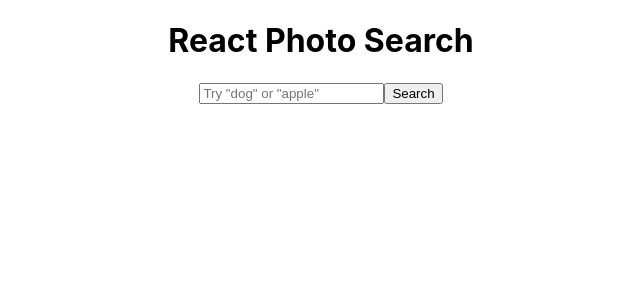
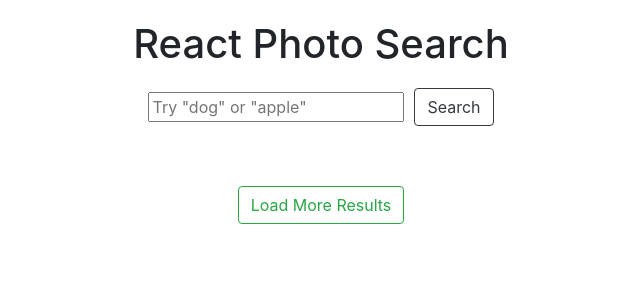
Before and after one commit to omartheman/unsplash-photo-search-react, a React (Create React App) app: page / in a window 1280 px wide. Shown: the top 300 px of the page, without its empty margins (319-959 px from the left). Built offline with nearby package versions, Linux system fonts and the light colour scheme; what unsplash-js would draw is missing.

Commit message:
Finish styling page, add Load More button

```diff
--- a/src/App.css
+++ b/src/App.css
@@ -1,5 +1,10 @@
+.h1 {
+  margin: 20px 0 20px !important;
+}
+.load-more {
+  margin: 30px !important;
+}
 .pic-all-pics {
-
   /* Prevent vertical gaps */
   line-height: 0;
 
@@ -11,14 +16,27 @@
   column-gap:           0px;
 }
 .pic-container {
-  display: inline-block;;
+  display: inline-block;
+  margin-bottom: 5px;
+  margin-left: 5px;
 }
 .pic-img {
   width: 100% !important;
+  border-radius: 5px;
   height: auto !important;
 }
 .search-form {
+
   margin-bottom: 30px;
+  display: flex;
+  align-items: center;
+  justify-content: center;
+}
+.search-button {
+  border-radius: 10px;
+}
+.search-input {
+  margin-right: 10px;
 }
 
 .App {
--- a/src/App.js
+++ b/src/App.js
@@ -5,7 +5,7 @@ function App() {
   return (
     <div className="App">
       <div className="container">
-        <h1>React Photo Search</h1>
+        <h1 className="h1">React Photo Search</h1>
         <SearchPhotos />
       </div>
     </div>
--- a/src/SearchPhotos.js
+++ b/src/SearchPhotos.js
@@ -1,5 +1,6 @@
 import React, {useState} from 'react';
 import Unsplash, {toJson} from 'unsplash-js';
+import Button from 'react-bootstrap/Button';
 
 const unsplash = new Unsplash({
   accessKey:"1P3Oawyt_niJXYQ3WSsOs1AyKtTjDaAQw6ZpJ1kNaBE"
@@ -25,34 +26,39 @@ export default function SearchPhotos(){
         onSubmit={searchPhotos}
         className="search-form"
       >
-        <label>
+        <label></label>
         <input
           type="text"
           name="query"
-            className="input"
+          className="search-input input"
           placeholder={`Try "dog" or "apple"`}
           value={query}
           onChange={(e) => setQuery(e.target.value)}
         >
         </input>
-          <button>
+        <Button
+          className="search-button"
+          variant="outline-dark"
+          type="submit"
+        >
           Search
-          </button>
-        </label>
+        </Button>
       </form>
       <div className="pic-all-pics">
         {pics.map((pic) =>
           <div
-            key={pic.id}          className="pic-container"
+            key={pic.id}
+            className="pic-container"
           >
             <img
               className="pic-img"
               alt={pic.alt_description}
-              src={pic.urls.full}
+              src={pic.urls.small}
             />
           </div>)
         }
       </div>
+      <Button className="load-more" variant="outline-success">Load More Results</Button>
     </>
   )
 }
--- a/src/index.js
+++ b/src/index.js
@@ -3,6 +3,7 @@ import ReactDOM from 'react-dom';
 import './index.css';
 import App from './App';
 import reportWebVitals from './reportWebVitals';
+import 'bootstrap/dist/css/bootstrap.min.css'
 
 ReactDOM.render(
   <React.StrictMode>
```
Lines whose indentation alone changed are shown as unchanged.
